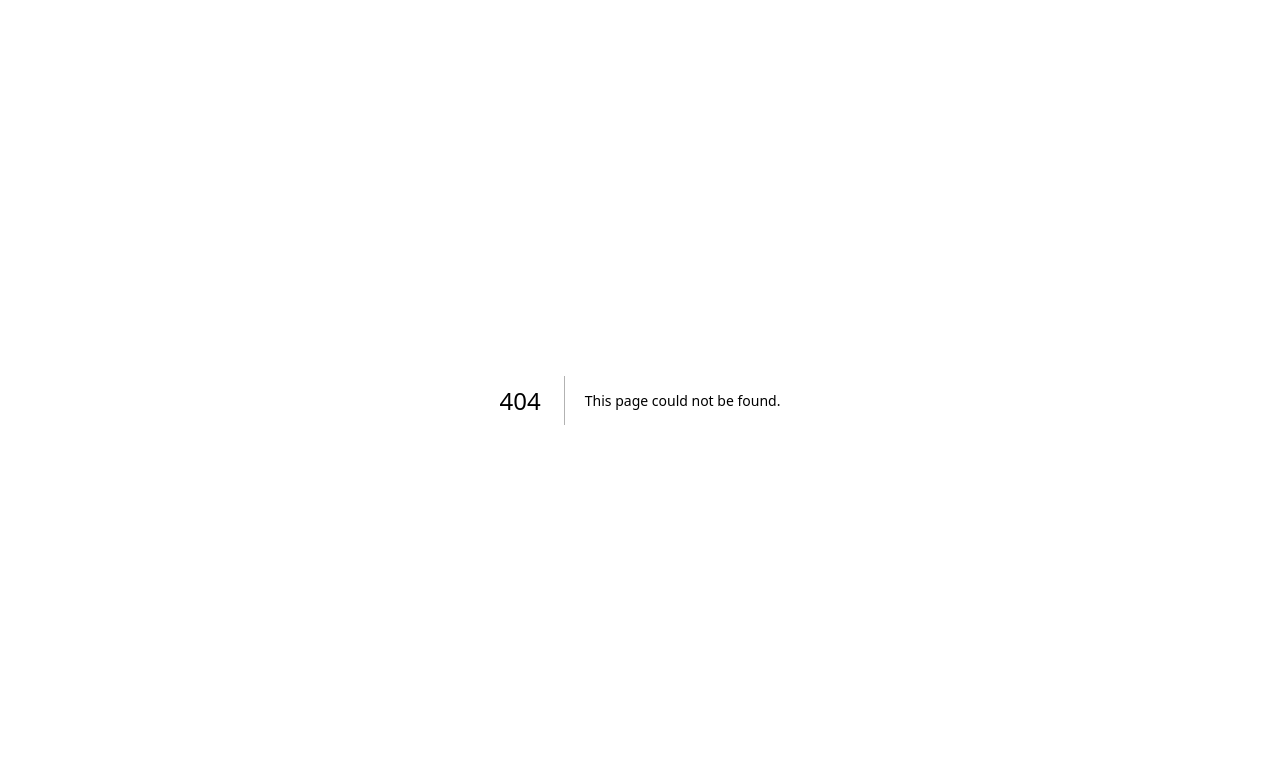
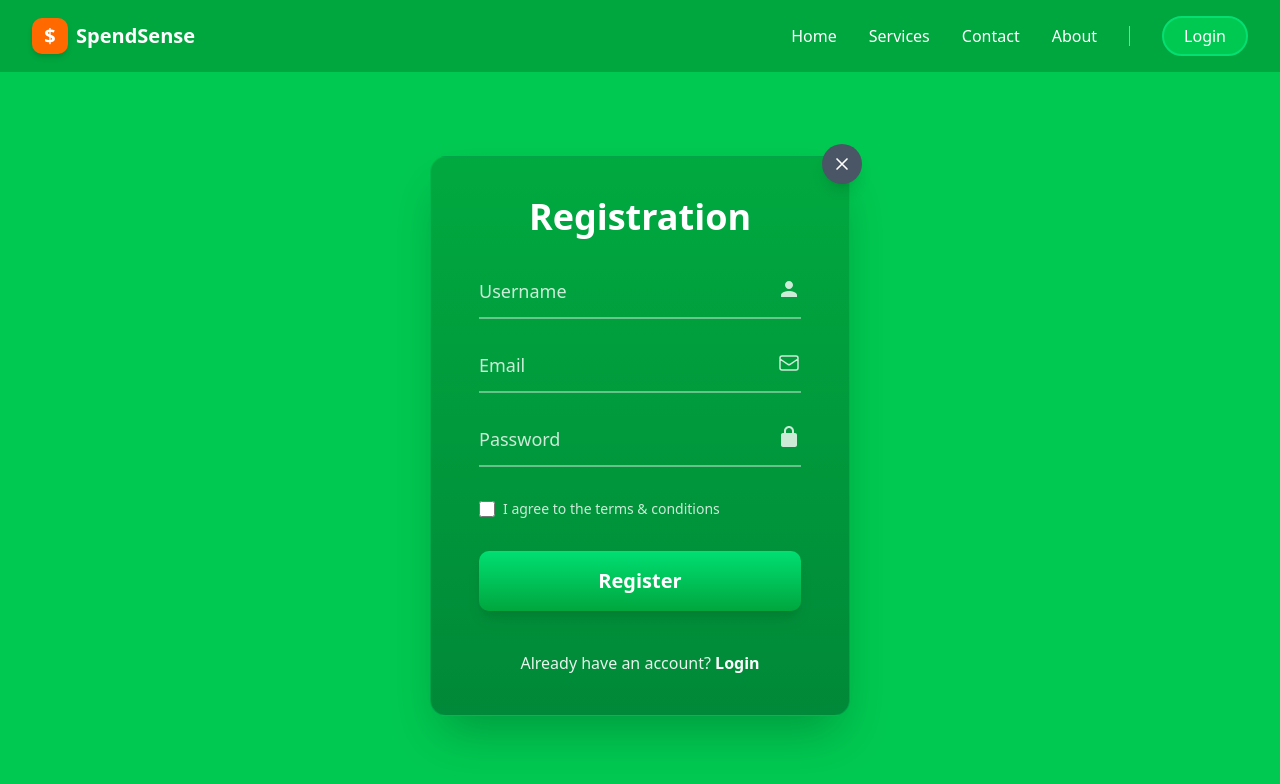
Before and after one commit to CSci-153-Web-Systems-and-Technologies/batch-2025-spend-sense-web, a Next.js app: page /register in a window 1280 px wide. Before the commit this address had no page. Shown: the top 784 px of the page. Built offline with nearby package versions, Linux system fonts and the light colour scheme.

Commit message:
Adds registration page
Adds a new registration page with a form for user input.
The form includes fields for username, email, and password,
and includes basic client-side validation.

The page provides a basic UI with navigation and styling.

```diff
--- /dev/null
+++ b/app/register/page.tsx
@@ -0,0 +1,166 @@
+"use client";
+
+import { useState } from "react";
+import Link from "next/link";
+
+export default function RegisterPage() {
+  const [formData, setFormData] = useState({
+    username: "",
+    email: "",
+    password: "",
+    agreeToTerms: false,
+  });
+
+  const handleSubmit = (e: React.FormEvent) => {
+    e.preventDefault();
+    // TODO: Implement registration with Supabase
+    console.log("Register:", formData);
+  };
+
+  return (
+    <div className="min-h-screen bg-green-500 flex flex-col">
+      {/* Navigation */}
+      <nav className="w-full px-8 py-4 bg-green-600">
+        <div className="flex items-center justify-between">
+          {/* Logo */}
+          <Link href="/" className="flex items-center gap-2">
+            <div className="w-9 h-9 bg-orange-500 rounded-lg flex items-center justify-center shadow-md">
+              <span className="text-white font-bold text-xl">$</span>
+            </div>
+            <span className="text-white font-bold text-xl">SpendSense</span>
+          </Link>
+
+          {/* Mobile menu button */}
+          <button className="md:hidden text-white">
+            <svg className="w-6 h-6" fill="none" stroke="currentColor" viewBox="0 0 24 24">
+              <path strokeLinecap="round" strokeLinejoin="round" strokeWidth={2} d="M4 6h16M4 12h16M4 18h16" />
+            </svg>
+          </button>
+
+          {/* Nav Links */}
+          <div className="hidden md:flex items-center gap-8">
+            <Link href="/" className="text-white text-base font-medium hover:text-green-200 transition">
+              Home
+            </Link>
+            <Link href="/services" className="text-white text-base font-medium hover:text-green-200 transition">
+              Services
+            </Link>
+            <Link href="/contact" className="text-white text-base font-medium hover:text-green-200 transition">
+              Contact
+            </Link>
+            <Link href="/about" className="text-white text-base font-medium hover:text-green-200 transition">
+              About
+            </Link>
+            <div className="w-px h-5 bg-white/50" />
+            <Link href="/login" className="px-5 py-1.5 border-2 border-green-400 bg-green-500 text-white rounded-full font-medium hover:bg-green-400 transition">
+              Login
+            </Link>
+          </div>
+        </div>
+      </nav>
+
+      {/* Main Content */}
+      <main className="flex-1 flex items-center justify-center px-4">
+        <div className="relative">
+          {/* Close Button */}
+          <Link
+            href="/"
+            className="absolute -top-3 -right-3 w-10 h-10 bg-gray-600 hover:bg-gray-500 rounded-full flex items-center justify-center shadow-lg transition z-10"
+          >
+            <svg className="w-5 h-5 text-white" fill="none" stroke="currentColor" viewBox="0 0 24 24">
+              <path strokeLinecap="round" strokeLinejoin="round" strokeWidth={2} d="M6 18L18 6M6 6l12 12" />
+            </svg>
+          </Link>
+
+          {/* Registration Card */}
+          <div className="bg-gradient-to-b from-green-600/90 to-green-700/90 backdrop-blur-sm rounded-2xl border border-green-400/30 px-12 py-10 w-[420px] shadow-2xl">
+            <h1 className="text-4xl font-bold text-white text-center mb-10">
+              Registration
+            </h1>
+
+            <form onSubmit={handleSubmit} className="space-y-8">
+              {/* Username Field */}
+              <div className="relative border-b-2 border-white/40 pb-3">
+                <input
+                  type="text"
+                  id="username"
+                  value={formData.username}
+                  onChange={(e) => setFormData({ ...formData, username: e.target.value })}
+                  placeholder="Username"
+                  required
+                  className="w-full pr-10 text-lg bg-transparent text-white placeholder-white/80 outline-none"
+                />
+                <svg className="absolute right-0 top-0 w-6 h-6 text-white/80" fill="currentColor" viewBox="0 0 24 24">
+                  <path d="M12 12c2.21 0 4-1.79 4-4s-1.79-4-4-4-4 1.79-4 4 1.79 4 4 4zm0 2c-2.67 0-8 1.34-8 4v2h16v-2c0-2.66-5.33-4-8-4z"/>
+                </svg>
+              </div>
+
+              {/* Email Field */}
+              <div className="relative border-b-2 border-white/40 pb-3">
+                <input
+                  type="email"
+                  id="email"
+                  value={formData.email}
+                  onChange={(e) => setFormData({ ...formData, email: e.target.value })}
+                  placeholder="Email"
+                  required
+                  className="w-full pr-10 text-lg bg-transparent text-white placeholder-white/80 outline-none"
+                />
+                <svg className="absolute right-0 top-0 w-6 h-6 text-white/80" fill="none" stroke="currentColor" viewBox="0 0 24 24">
+                  <path strokeLinecap="round" strokeLinejoin="round" strokeWidth={1.5} d="M3 8l7.89 5.26a2 2 0 002.22 0L21 8M5 19h14a2 2 0 002-2V7a2 2 0 00-2-2H5a2 2 0 00-2 2v10a2 2 0 002 2z" />
+                </svg>
+              </div>
+
+              {/* Password Field */}
+              <div className="relative border-b-2 border-white/40 pb-3">
+                <input
+                  type="password"
+                  id="password"
+                  value={formData.password}
+                  onChange={(e) => setFormData({ ...formData, password: e.target.value })}
+                  placeholder="Password"
+                  required
+                  className="w-full pr-10 text-lg bg-transparent text-white placeholder-white/80 outline-none"
+                />
+                <svg className="absolute right-0 top-0 w-6 h-6 text-white/80" fill="currentColor" viewBox="0 0 24 24">
+                  <path d="M18 8h-1V6c0-2.76-2.24-5-5-5S7 3.24 7 6v2H6c-1.1 0-2 .9-2 2v10c0 1.1.9 2 2 2h12c1.1 0 2-.9 2-2V10c0-1.1-.9-2-2-2zM9 6c0-1.66 1.34-3 3-3s3 1.34 3 3v2H9V6z"/>
+                </svg>
+              </div>
+
+              {/* Terms & Conditions */}
+              <div className="flex items-center gap-2">
+                <input
+                  type="checkbox"
+                  id="terms"
+                  checked={formData.agreeToTerms}
+                  onChange={(e) => setFormData({ ...formData, agreeToTerms: e.target.checked })}
+                  required
+                  className="w-4 h-4 accent-green-400"
+                />
+                <label htmlFor="terms" className="text-sm text-white/80 cursor-pointer">
+                  I agree to the terms & conditions
+                </label>
+              </div>
+
+              {/* Register Button */}
+              <button
+                type="submit"
+                className="w-full py-4 bg-gradient-to-b from-green-400 to-green-600 hover:from-green-300 hover:to-green-500 text-white text-xl font-semibold rounded-lg shadow-lg transition"
+              >
+                Register
+              </button>
+
+              {/* Login Link */}
+              <p className="text-center text-white/90 text-base pt-2">
+                Already have an account?{" "}
+                <Link href="/login" className="text-white font-semibold hover:underline">
+                  Login
+                </Link>
+              </p>
+            </form>
+          </div>
+        </div>
+      </main>
+    </div>
+  );
+}
```
